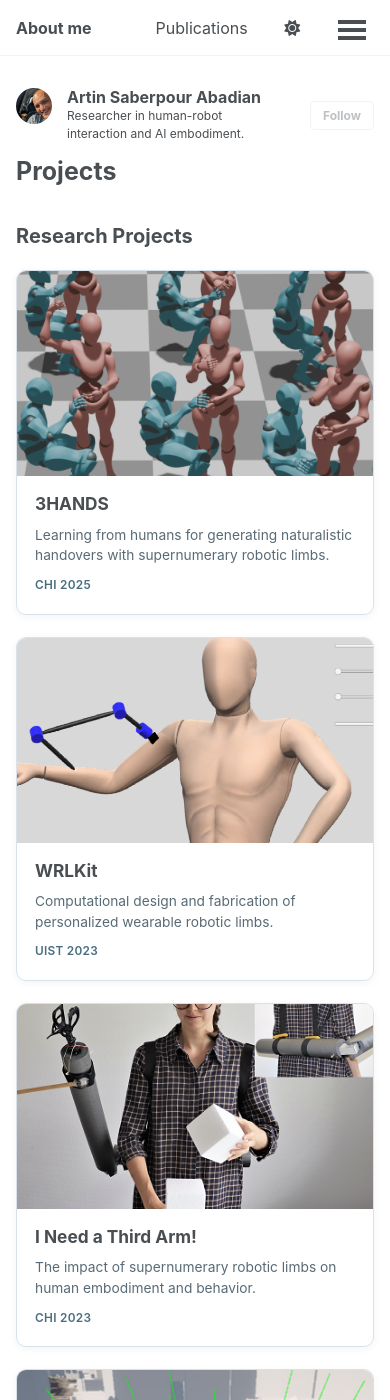
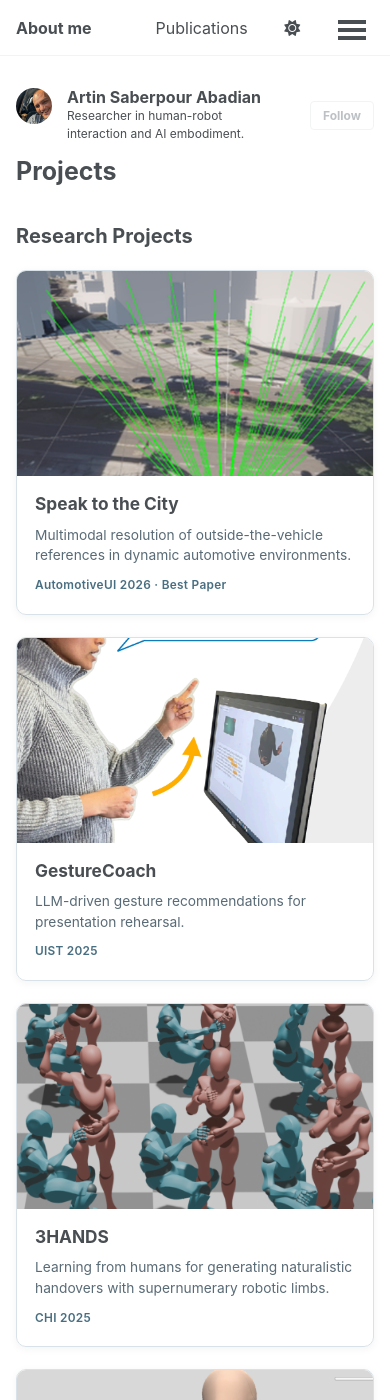
Before and after one commit to artin-saberpour/artin-saberpour.github.io, a Jekyll site: the page built from _pages/projects.md, in a window 390 px wide and 1400 px high. Built offline with Jekyll 4.4.1, drawn with Linux system fonts in a browser that asks for light colours; a script bundle is joined from its source files by our own code; library files that are not in the unit come from our copies; some of the changed text lies outside the part shown.

Commit message:
Sort project cards by publication year and autoplay Kinova demo

```diff
--- a/_pages/projects.md
+++ b/_pages/projects.md
@@ -9,17 +9,35 @@ author_profile: true
 .project-catalog { display: grid !important; grid-template-columns: repeat(2, minmax(0, 1fr)) !important; gap: 22px !important; margin: 22px 0 44px !important; }
 .project-tile { display: block !important; min-width: 0; overflow: hidden; border-radius: 10px; border: 1px solid #d9e2e8; background: transparent; text-decoration: none !important; color: inherit !important; box-shadow: 0 2px 8px rgba(17,35,49,.05); }
 .project-tile:hover { box-shadow: 0 9px 22px rgba(17,35,49,.14); }
-.project-tile img { display: block !important; width: 100% !important; height: 205px !important; object-fit: cover !important; border-radius: 0; margin: 0; }
+.project-tile img, .project-tile video { display: block !important; width: 100% !important; height: 205px !important; object-fit: cover !important; border-radius: 0; margin: 0; }
 .project-tile .tile-body { padding: 16px 18px 19px !important; }
 .project-tile h3 { margin: 0 0 9px; font-size: 1.08rem; line-height: 1.35; }
 .project-tile p { margin: 0; color: #596b76; font-size: .86rem; line-height: 1.5; }
 .project-tile .research-meta { margin-top: 11px; font-size: .74rem; font-weight: 600; letter-spacing: .025em; color: #486e81; }
-@media(max-width:680px) { .project-catalog { grid-template-columns: 1fr !important; } .project-tile img { height: 205px !important; } }
+@media(max-width:680px) { .project-catalog { grid-template-columns: 1fr !important; } .project-tile img, .project-tile video { height: 205px !important; } }
 @media(prefers-color-scheme:dark) { .project-tile p { color: #b5c1c9; } .project-tile { border-color: #4f616b; } .project-tile .research-meta { color: #9cc5d4; } }
 </style>
 ## Research Projects
 
 <div class="project-catalog">
+
+  <a class="project-tile" href="{{ '/projects/speak-to-the-city/' | relative_url }}">
+    <img src="{{ '/images/speak-to-the-city-thumbnail.png' | relative_url }}" alt="Speak to the City thumbnail">
+    <div class="tile-body">
+      <h3>Speak to the City</h3>
+      <p>Multimodal resolution of outside-the-vehicle references in dynamic automotive environments.</p>
+      <div class="research-meta">AutomotiveUI 2026 · Best Paper</div>
+    </div>
+  </a>
+
+  <a class="project-tile" href="{{ '/projects/gesturecoach/' | relative_url }}">
+    <img src="{{ '/images/gesturecoach_thumbnail.png' | relative_url }}" alt="GestureCoach thumbnail">
+    <div class="tile-body">
+      <h3>GestureCoach</h3>
+      <p>LLM-driven gesture recommendations for presentation rehearsal.</p>
+      <div class="research-meta">UIST 2025</div>
+    </div>
+  </a>
 
   <a class="project-tile" href="{{ '/projects/3hands/' | relative_url }}">
     <img src="{{ '/images/3hands_thumbnail.png' | relative_url }}" alt="3HANDS thumbnail">
@@ -48,24 +66,6 @@ author_profile: true
     </div>
   </a>
 
-  <a class="project-tile" href="{{ '/projects/speak-to-the-city/' | relative_url }}">
-    <img src="{{ '/images/speak-to-the-city-thumbnail.png' | relative_url }}" alt="Speak to the City thumbnail">
-    <div class="tile-body">
-      <h3>Speak to the City</h3>
-      <p>Multimodal resolution of outside-the-vehicle references in dynamic automotive environments.</p>
-      <div class="research-meta">AutomotiveUI 2026 · Best Paper</div>
-    </div>
-  </a>
-
-  <a class="project-tile" href="{{ '/projects/gesturecoach/' | relative_url }}">
-    <img src="{{ '/images/gesturecoach_thumbnail.png' | relative_url }}" alt="GestureCoach thumbnail">
-    <div class="tile-body">
-      <h3>GestureCoach</h3>
-      <p>LLM-driven gesture recommendations for presentation rehearsal.</p>
-      <div class="research-meta">UIST 2025</div>
-    </div>
-  </a>
-
   <a class="project-tile" href="{{ '/projects/moire-curved-surfaces/' | relative_url }}">
     <img src="{{ '/images/fabricationofmoireoncurvedsurfaces_thumbnail.jpg' | relative_url }}" alt="Fabrication of Moiré on Curved Surfaces thumbnail">
     <div class="tile-body">
@@ -74,6 +74,7 @@ author_profile: true
       <div class="research-meta">Optics Express 2020</div>
     </div>
   </a>
+
 
 </div>
 
@@ -101,7 +102,7 @@ author_profile: true
 
 
   <a class="project-tile" href="https://github.com/artin-saberpour/Kinova-unity-ros2-clik-6d-controller">
-    <img src="{{ '/images/kinova_simulation.png' | relative_url }}" alt="Kinova Unity ROS2 closed-loop inverse kinematics controller">
+    <video autoplay muted loop playsinline preload="metadata" poster="{{ '/images/kinova_simulation.png' | relative_url }}" aria-label="Kinova Unity ROS2 closed-loop inverse kinematics controller demonstration"><source src="https://raw.githubusercontent.com/artin-saberpour/Kinova-unity-ros2-clik-6d-controller/main/rendered_samples/rendered_sample.mp4" type="video/mp4"></video>
     <div class="tile-body">
       <h3>Kinova Unity–ROS2 CLIK Controller</h3>
       <p>Six-dimensional task-space closed-loop inverse kinematics with ROS2 and Unity.</p>
```
